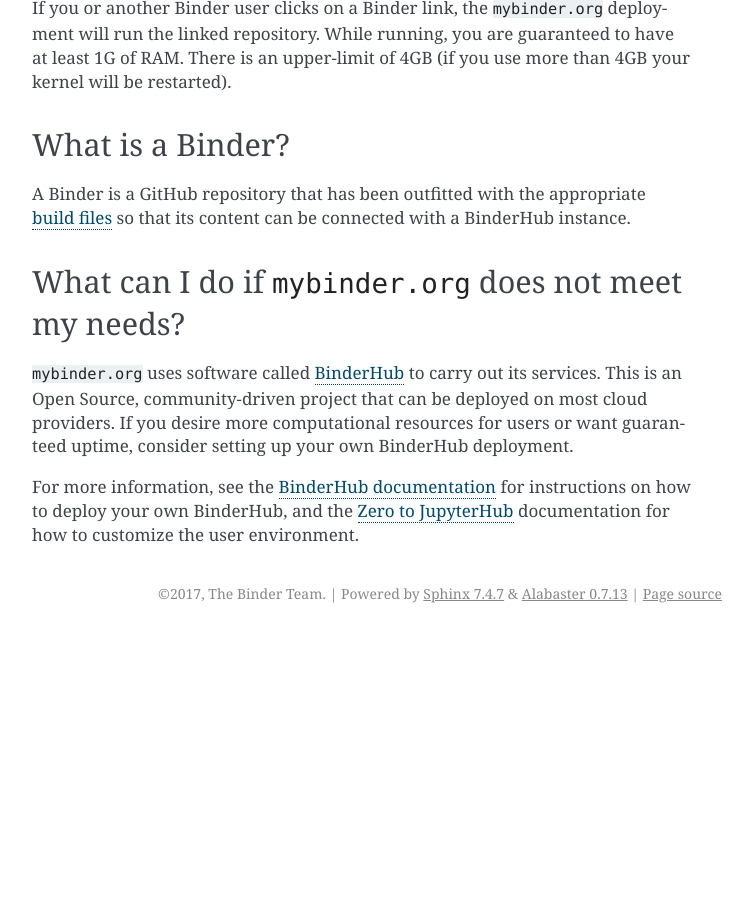
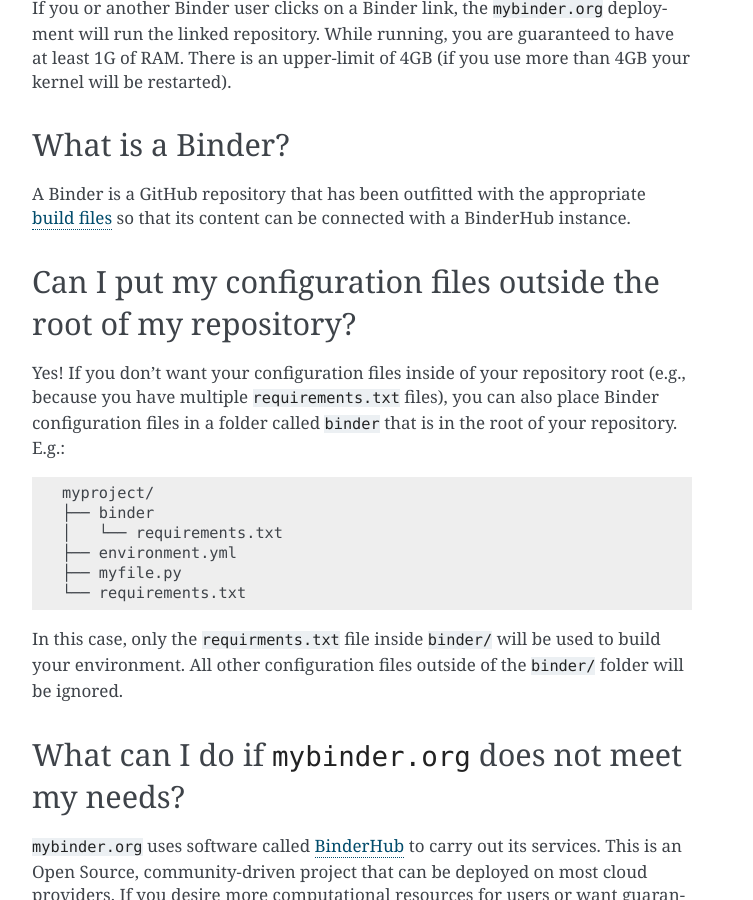
Before and after one commit to jupyterhub/mybinder.org-user-guide, a Sphinx documentation site: the page built from doc/faq.rst, in a window 1280 px wide and 900 px high, scrolled down 1122 px. Shown: the whole window, without its empty margins (388-1141 px from the left). Built offline with Sphinx 7.4.7, drawn with Linux system fonts in a browser that asks for light colours; before the commit the page ends 1755 px from its top, so only the background shows below that; some of the changed text lies outside the part shown.

Commit message:
adding binder folder text

```diff
--- a/doc/faq.rst
+++ b/doc/faq.rst
@@ -60,6 +60,25 @@
 `build files <http://repo2docker.readthedocs.io/en/latest/samples.html>`_ so
 that its content can be connected with a BinderHub instance.
 
+Can I put my configuration files outside the root of my repository?
+-------------------------------------------------------------------
+
+Yes! If you don't want your configuration files inside of your repository
+root (e.g., because you have multiple ``requirements.txt`` files), you can
+also place Binder configuration files in a folder called ``binder`` that is
+in the root of your repository. E.g.::
+
+  myproject/
+  ├── binder
+  │   └── requirements.txt
+  ├── environment.yml
+  ├── myfile.py
+  └── requirements.txt
+
+In this case, only the ``requirments.txt`` file inside ``binder/`` will be
+used to build your environment. All other configuration files outside of the
+``binder/`` folder will be ignored.
+
 What can I do if ``mybinder.org`` does not meet my needs?
 ---------------------------------------------------------
 
--- a/doc/using.rst
+++ b/doc/using.rst
@@ -19,6 +19,10 @@
   notebooks or scripts.
 * One (or many) text files that specify the requirements of your code.
   For a complete list, see :ref:`config-files`.
+
+Configuration text files should be either in the **root** of your
+repository, or in a folder in the root of the repository that is called
+``binder``. E.g., ``myrepo/binder/requirements.txt``.
 
 .. tip::
 
```
